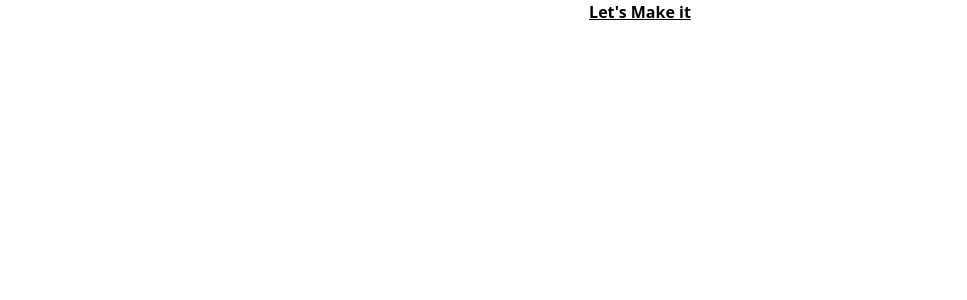
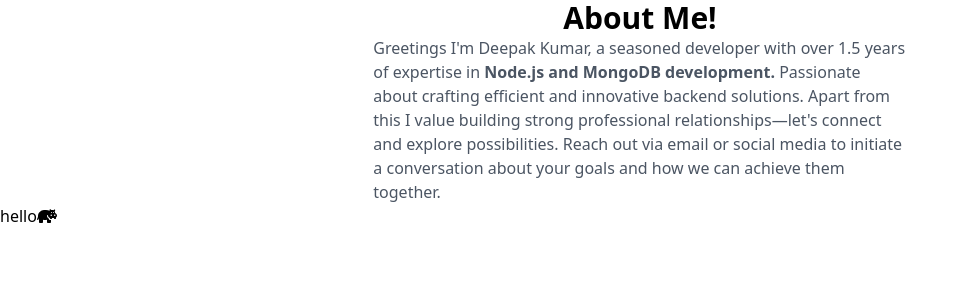
Before and after one commit to develop-build/portfolio, a React (Create React App) app: page / in a window 1280 px wide. Shown: the top 300 px of the page, without its empty margins (0-967 px from the left). Built offline with nearby package versions, Linux system fonts and the light colour scheme.

Commit message:
added about section

```diff
--- a/package.json
+++ b/package.json
@@ -3,6 +3,11 @@
   "version": "0.1.0",
   "private": true,
   "dependencies": {
+    "@fortawesome/fontawesome-svg-core": "^6.5.1",
+    "@fortawesome/free-brands-svg-icons": "^6.5.1",
+    "@fortawesome/free-regular-svg-icons": "^6.5.1",
+    "@fortawesome/free-solid-svg-icons": "^6.5.1",
+    "@fortawesome/react-fontawesome": "^0.2.0",
     "@testing-library/jest-dom": "^5.17.0",
     "@testing-library/react": "^13.4.0",
     "@testing-library/user-event": "^13.5.0",
--- a/src/App.tsx
+++ b/src/App.tsx
@@ -1,7 +1,14 @@
-import React from 'react';
+import React from 'react'
+import About from './components/About'
+import SCMedia from './components/SCMedia'
 
 const App = () => {
-  return <div className='text-center font-bold underline'>Let's Make it</div>;
-};
+  return (
+    <>
+      <About />
+      <SCMedia />
+    </>
+  )
+}
 
-export default App;
+export default App
--- /dev/null
+++ b/src/components/About.tsx
@@ -0,0 +1,21 @@
+import React from 'react'
+
+const About: React.FC = () => {
+  return (
+    <div className='flex flex-col  items-center'>
+      <div className='text-center font-bold text-3xl'>About Me!</div>
+      <p className=' text-gray-600 w-5/12  '>
+        Greetings I'm Deepak Kumar, a seasoned developer with over 1.5 years of
+        expertise in
+        <span className='font-bold'> Node.js and MongoDB development. </span>
+        Passionate about crafting efficient and innovative backend solutions.
+        Apart from this I value building strong professional relationships—let's
+        connect and explore possibilities. Reach out via email or social media
+        to initiate a conversation about your goals and how we can achieve them
+        together.
+      </p>
+    </div>
+  )
+}
+
+export default About
--- /dev/null
+++ b/src/components/SCMedia.tsx
@@ -0,0 +1,13 @@
+import React from 'react'
+import { FontAwesomeIcon } from '@fortawesome/react-fontawesome'
+import { faHippo } from '@fortawesome/free-solid-svg-icons'
+const SCMedia: React.FC = () => {
+  return (
+    <>
+      hello
+      <FontAwesomeIcon icon={faHippo} />
+    </>
+  )
+}
+
+export default SCMedia
--- a/src/index.tsx
+++ b/src/index.tsx
@@ -1,19 +1,11 @@
-import React from 'react';
-import ReactDOM from 'react-dom/client';
-import './index.css';
-import App from './App';
-import reportWebVitals from './reportWebVitals';
+import React from 'react'
+import ReactDOM from 'react-dom/client'
+import './index.css'
+import App from './App'
 
-const root = ReactDOM.createRoot(
-  document.getElementById('root') as HTMLElement
-);
+const root = ReactDOM.createRoot(document.getElementById('root') as HTMLElement)
 root.render(
   <React.StrictMode>
     <App />
   </React.StrictMode>
-);
-
-// If you want to start measuring performance in your app, pass a function
-// to log results (for example: reportWebVitals(console.log))
-// or send to an analytics endpoint. Learn more: https://bit.ly/CRA-vitals
-reportWebVitals();
+)
--- a/src/reportWebVitals.ts
+++ /dev/null
@@ -1,15 +0,0 @@
-import { ReportHandler } from 'web-vitals';
-
-const reportWebVitals = (onPerfEntry?: ReportHandler) => {
-  if (onPerfEntry && onPerfEntry instanceof Function) {
-    import('web-vitals').then(({ getCLS, getFID, getFCP, getLCP, getTTFB }) => {
-      getCLS(onPerfEntry);
-      getFID(onPerfEntry);
-      getFCP(onPerfEntry);
-      getLCP(onPerfEntry);
-      getTTFB(onPerfEntry);
-    });
-  }
-};
-
-export default reportWebVitals;
```
Also changed, not shown: 1 other file (tests, documents, lock files or other folders).
